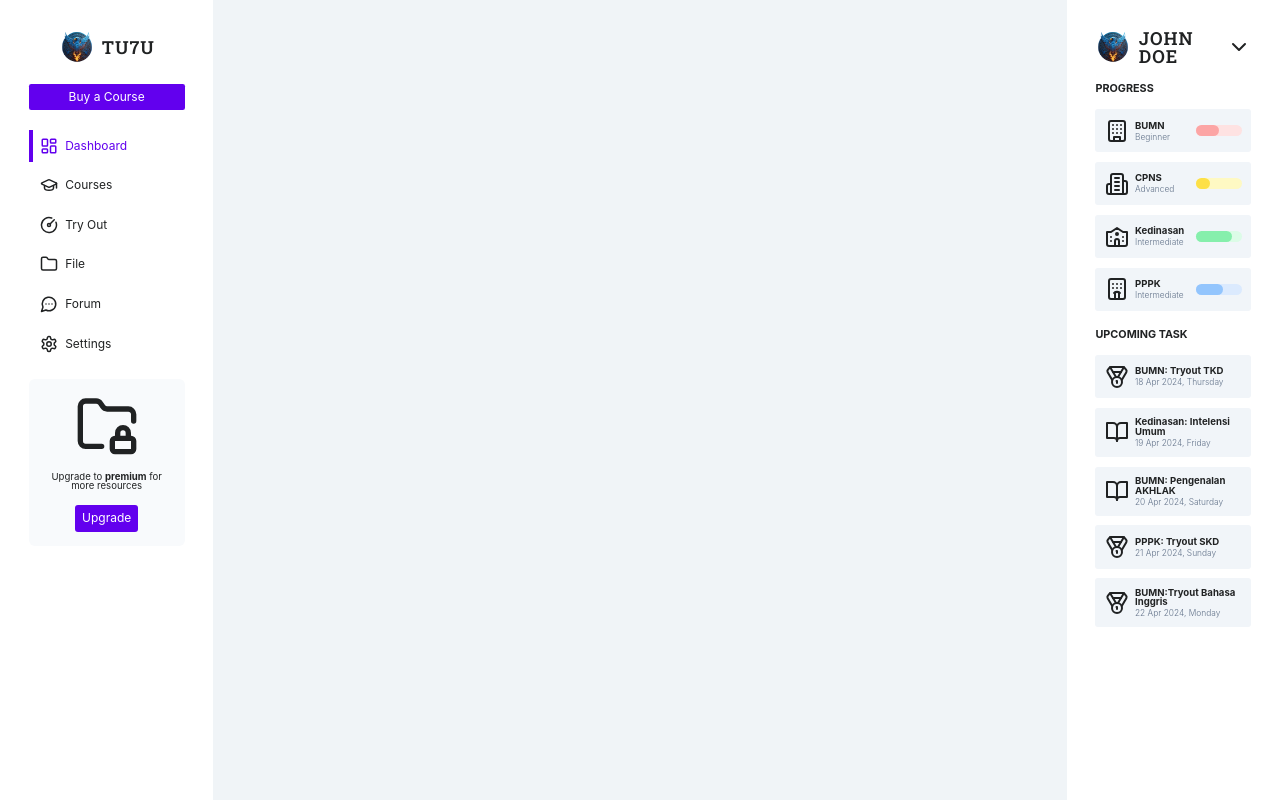
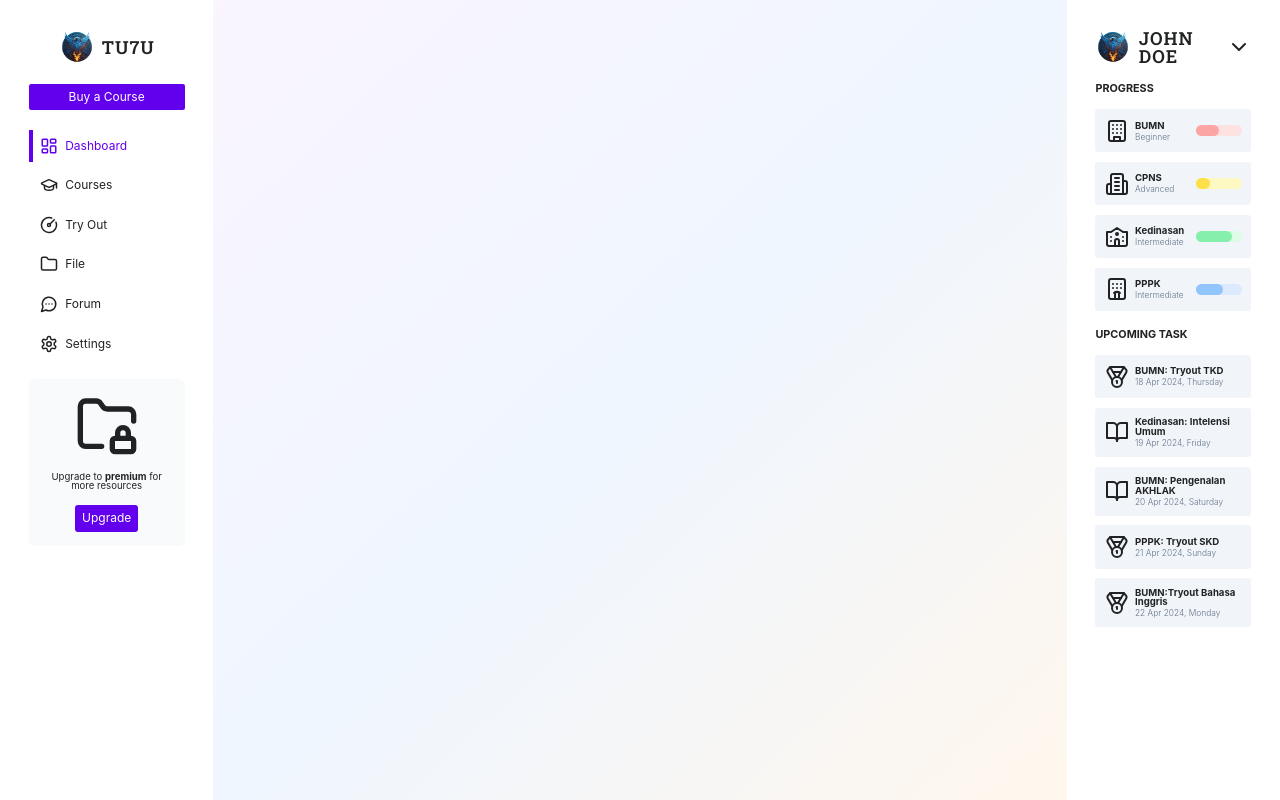
Before and after one commit to rfnasution01/Tutor-Maju, a React (Vite) app: page /app in a window 1280 px wide. Built offline with nearby package versions, Linux system fonts and the light colour scheme; a small style sheet from the web is missing.

Commit message:
feat: slicing content bg

```diff
--- a/src/features/layout/app-layout.tsx
+++ b/src/features/layout/app-layout.tsx
@@ -7,7 +7,7 @@ export default function AppLayout() {
       <aside className="col-span-2 h-screen">
         <AsideNavigationApp />
       </aside>
-      <section className="col-span-8">
+      <section className="col-span-8 bg-gradient-to-br from-purple-50 via-blue-50 to-orange-50">
         <Outlet />
       </section>
       <aside className="col-span-2 h-screen">
```
